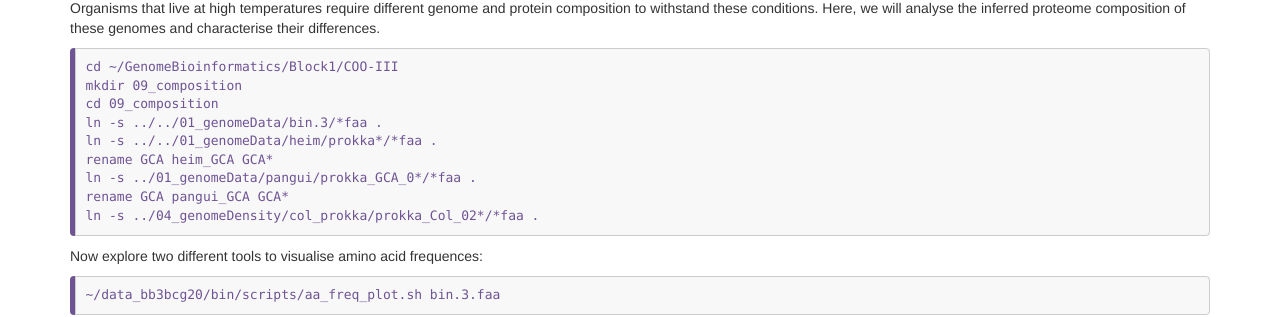
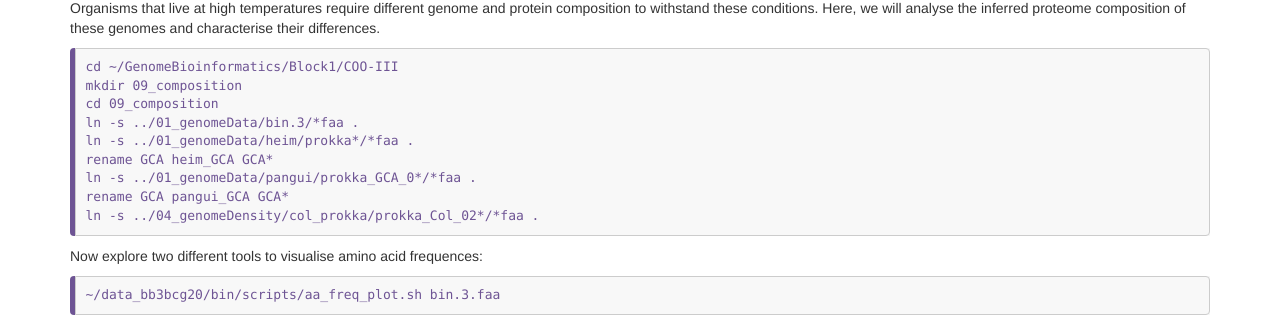
Before and after one commit to TeamMGE/GenomeBioinformaticsCourse, a Jekyll site: the page built from _episodes/34-COOIII.md, in a window 1280 px wide. Shown: the part 435-752 px from the top of the page. Built offline with Jekyll 4.4.1, drawn with Linux system fonts in a browser that asks for light colours.

```diff
--- a/_episodes/34-COOIII.md
+++ b/_episodes/34-COOIII.md
@@ -20,8 +20,8 @@ analyse the inferred proteome composition of these genomes and characterise thei
 cd ~/GenomeBioinformatics/Block1/COO-III
 mkdir 09_composition
 cd 09_composition
-ln -s ../../01_genomeData/bin.3/*faa .
-ln -s ../../01_genomeData/heim/prokka*/*faa .
+ln -s ../01_genomeData/bin.3/*faa .
+ln -s ../01_genomeData/heim/prokka*/*faa .
 rename GCA heim_GCA GCA*
 ln -s ../01_genomeData/pangui/prokka_GCA_0*/*faa .
 rename GCA pangui_GCA GCA*
```
